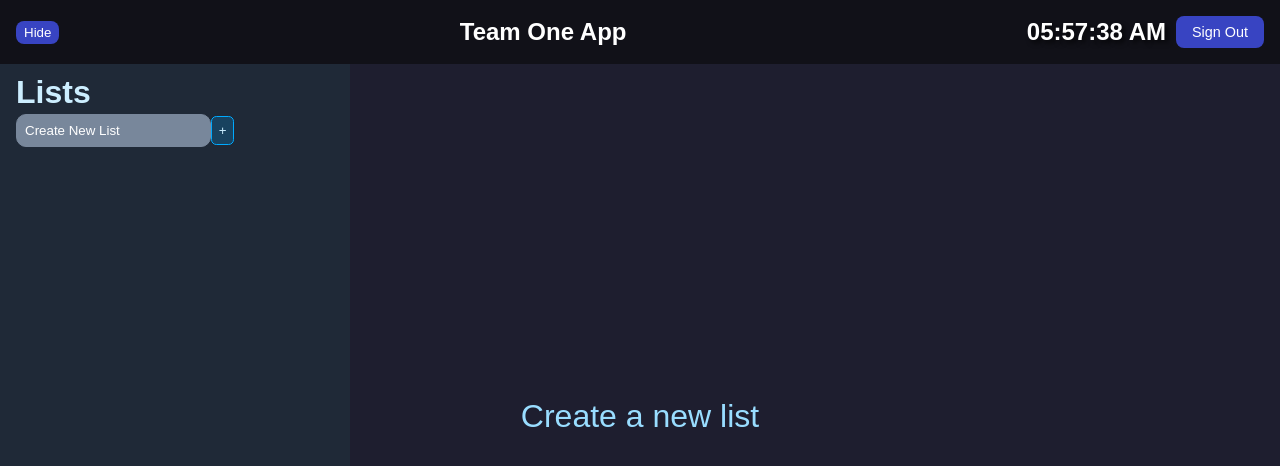
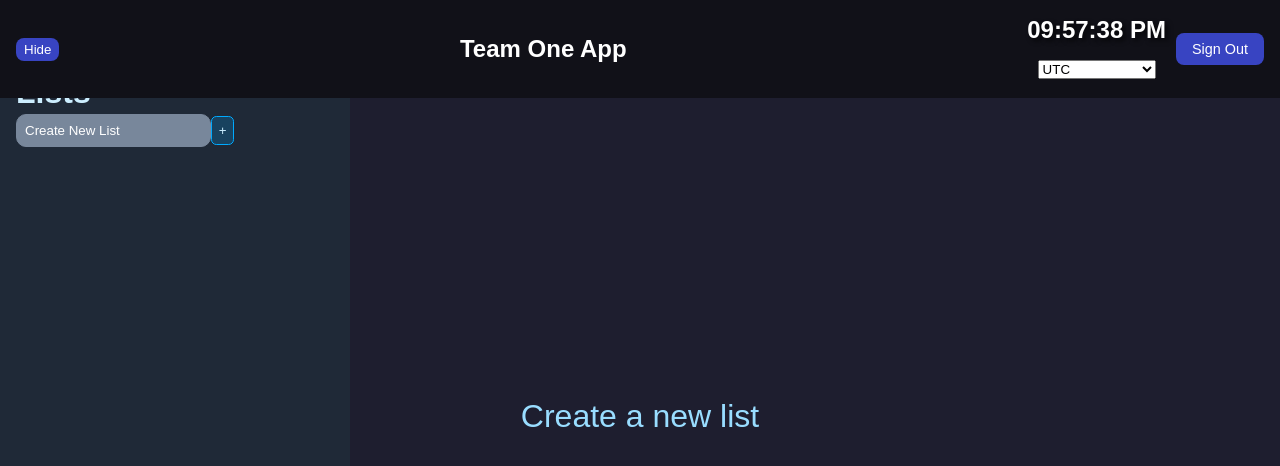
Before and after one commit to abel-alcala/TaskO, a React (Vite) app in the folder packages/react-frontend/: page /home in a window 1280 px wide. Shown: the top 466 px of the page. Built offline with nearby package versions, Linux system fonts and the light colour scheme.

Commit message:
Added timezone selection via dropdown menu

```diff
--- a/packages/react-frontend/src/Components/DigitalClock.jsx
+++ b/packages/react-frontend/src/Components/DigitalClock.jsx
@@ -1,8 +1,8 @@
-import React, {useState, useEffect} from 'react';
+import React, { useState, useEffect } from 'react';
 
-function DigitalClock(){
-
+function DigitalClock() {
     const [time, setTime] = useState(new Date());
+    const [timeZone, setTimeZone] = useState('PST'); // Default timezone
 
     useEffect(() => {
         const intervalId = setInterval(() => {
@@ -14,27 +14,39 @@ function DigitalClock(){
         }
     }, []);
 
-    function formatTime(){
-        let hours = time.getHours();
-        const minutes = time.getMinutes();
-        const seconds = time.getSeconds();
-        const meridiem = hours >= 12 ? "PM" : "AM";
-
-        hours = hours % 12 || 12;
-
-        return `${padZero(hours)}:${padZero(minutes)}:${padZero(seconds)} ${meridiem}`;
+    function formatTime() {
+        const options = {
+            hour: '2-digit',
+            minute: '2-digit',
+            second: '2-digit',
+            hour12: true,
+            timeZone: timeZone,
+        };
+        return new Intl.DateTimeFormat('en-US', options).format(time);
     }
 
-    function padZero(number){
-        return (number < 10 ? "0" : "") + number;
+    function handleTimeZoneChange(event) {
+        setTimeZone(event.target.value);
     }
 
-    return(
+    return (
         <div className="clock-container">
             <div className="clock">
                 <span>{formatTime()}</span>
             </div>
+            <select
+                className="timezone-select"
+                value={timeZone}
+                onChange={handleTimeZoneChange}
+            >
+                <option value="UTC">UTC</option>
+                <option value="America/Los_Angeles">PST (Pacific)</option>
+                <option value="America/Denver">MST (Mountain)</option>
+                <option value="America/Chicago">CST (Central)</option>
+                <option value="America/New_York">EST (Eastern)</option>
+            </select>
         </div>
     );
 }
+
 export default DigitalClock;
```
